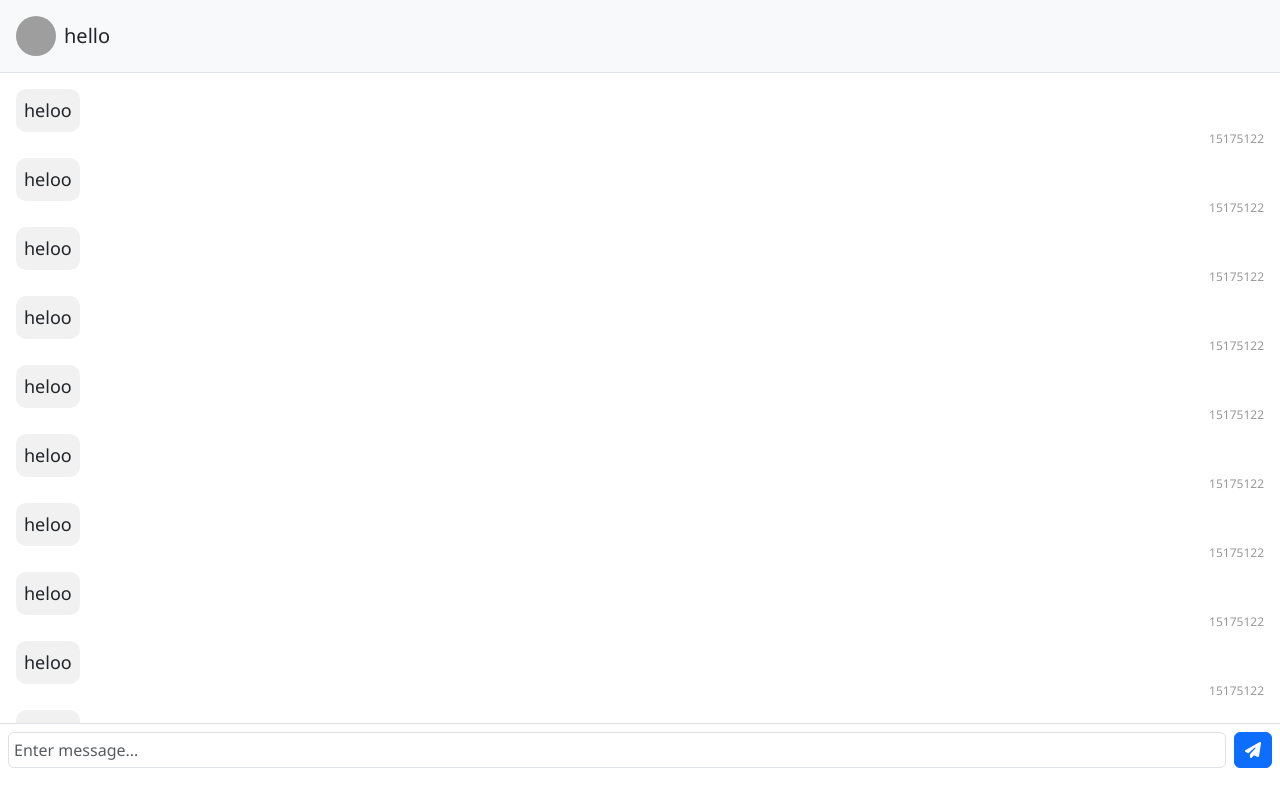
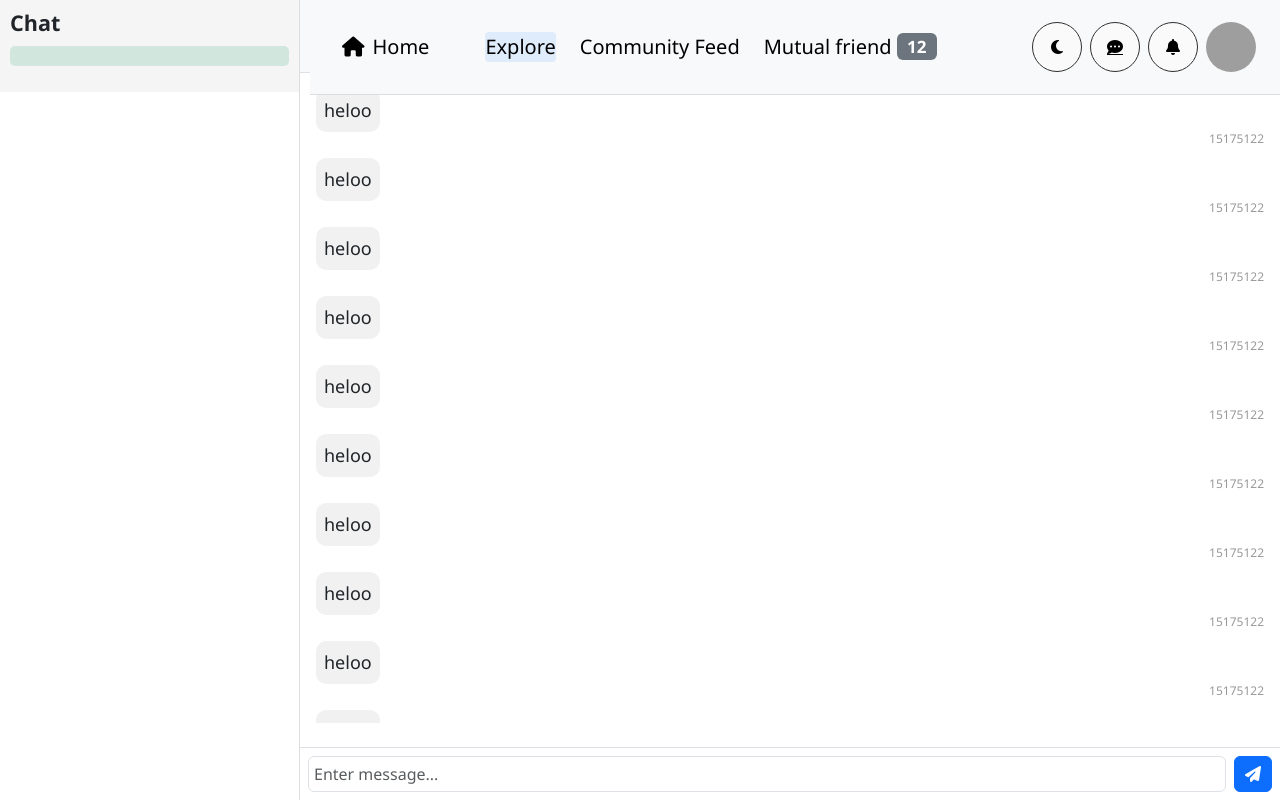
Before and after one commit to HoangThuy0105/VSocial, a Vue app: page /chat in a window 1280 px wide. Built offline with nearby package versions, Linux system fonts and the light colour scheme; grey boxes are pictures that could not be loaded.

Commit message:
updated chatlist and view

```diff
--- a/src/components/chat/ChatList.vue
+++ b/src/components/chat/ChatList.vue
@@ -1,74 +1,77 @@
 <template>
-  <div class="chat-view p-3">
-    <h5 v-if="currentChat">{{ currentChat.name }}</h5>
-    <div class="messages" ref="messagesContainer">
-      <div
-        v-for="(message, index) in currentChat?.messages"
-        :key="index"
-        class="message"
-        :class="{ sent: message.isSentByUser }"
+  <div class="chat-list">
+    <h5 class="chat-list-title">Chat</h5>
+    <ul class="chat-list-items">
+      <li
+        v-for="chat in chats"
+        :key="chat.id"
+        @click="selectChat(chat)"
+        :class="{ active: chat.id === currentChat?.id }"
+        class="chat-list-item"
       >
-        <span>{{ message.timestamp }} - {{ message.text }}</span>
-      </div>
-    </div>
-
-    <div class="input-group mt-3">
-      <input
-        v-model="newMessage"
-        @keyup.enter="sendMessage"
-        type="text"
-        class="form-control"
-        placeholder="Send..."
-      />
-      <button @click="sendMessage" class="btn btn-primary">Send</button>
-    </div>
+        <div class="chat-name">{{ chat.name }}</div>
+        <div class="chat-last-message">{{ chat.lastMessage }}</div>
+      </li>
+    </ul>
   </div>
 </template>
 
 <script>
-import { mapGetters } from "vuex";
-import { format } from "date-fns";
+import { mapActions, mapGetters } from "vuex";
 
 export default {
+  name: "ChatList",
   computed: {
-    ...mapGetters(["currentChat"]),
-  },
-  data() {
-    return {
-      newMessage: "",
-    };
+    ...mapGetters("chat", ["chats", "currentChat"]),
   },
   methods: {
-    sendMessage() {
-      if (this.newMessage.trim()) {
-        const timestamp = format(new Date(), "HH:mm:ss");
-        this.$store.dispatch("sendMessage", {
-          text: this.newMessage,
-          timestamp,
-        });
-        this.newMessage = "";
-        this.scrollToBottom();
-      }
-    },
-    scrollToBottom() {
-      this.$nextTick(() => {
-        const container = this.$refs.messagesContainer;
-        container.scrollTop = container.scrollHeight;
-      });
-    },
+    ...mapActions("chat", ["selectChat"]),
   },
 };
 </script>
 
 <style scoped>
-.message {
-  margin: 5px 0;
+.chat-list {
+  width: 100%;
+  background-color: #f5f5f5;
+  border-right: 1px solid #ddd;
   padding: 10px;
-  border-radius: 5px;
+  overflow-y: auto;
+  overflow-x: hidden;
 }
 
-.sent {
+.chat-list-title {
+  font-size: 1.2em;
+  font-weight: bold;
+  margin-bottom: 10px;
+}
+
+.chat-list-items {
+  list-style-type: none;
+  padding: 0;
+}
+
+.chat-list-item {
+  padding: 10px;
+  cursor: pointer;
+  border-radius: 5px;
+  margin-bottom: 5px;
+}
+
+.chat-list-item:hover {
+  background-color: #eaeaea;
+}
+
+.chat-name {
+  font-weight: bold;
+}
+
+.chat-last-message {
+  font-size: 0.9em;
+  color: #666;
+}
+
+.active {
   background-color: #d1e7dd;
-  text-align: right;
 }
 </style>
--- a/src/views/ChatView.vue
+++ b/src/views/ChatView.vue
@@ -1,20 +1,32 @@
 <template>
-  <div class="chat-view">
-  <!-- <div v-if="currentChat" class="chat-view"> -->
-    <ChatHeader :chat="currentChat" />
-    <ChatWindow :chats="chats" />
-    <ChatInput @send="handleSendMessage" />
+  <div class="d-flex flex-column">
+    <AppHeader />
+    <div class="chat-container">
+      <!-- ChatList bên trái -->
+      <div class="chat-list">
+        <ChatList />
+      </div>
+
+      <!-- ChatContent bên phải -->
+      <div class="chat-content">
+        <!-- Đặt ChatHeader ở đây, dưới AppHeader -->
+        <ChatHeader :chat="currentChat" />
+        <div class="chat-window">
+          <ChatWindow :chats="chats" />
+        </div>
+        <ChatInput @send="handleSendMessage" />
+      </div>
+    </div>
   </div>
-  <!-- <div v-else>
-    <p>Please select a conversation.</p>
-  </div> -->
 </template>
 
 <script>
-import { mapActions, mapGetters } from 'vuex';
+import { mapActions, mapGetters } from "vuex";
 import ChatHeader from "../components/chat/ChatHeader.vue";
 import ChatWindow from "../components/chat/ChatWindow.vue";
 import ChatInput from "../components/chat/ChatInput.vue";
+import ChatList from "../components/chat/ChatList.vue";
+import AppHeader from "../components/layout/AppHeader.vue";
 
 export default {
   name: "ChatView",
@@ -22,32 +34,43 @@ export default {
     ChatHeader,
     ChatWindow,
     ChatInput,
+    ChatList,
+    AppHeader,
   },
   computed: {
-    ...mapGetters('chat', ['chats', 'currentChat']),
+    ...mapGetters("chat", ["chats", "currentChat"]),
   },
-
-  // watch: {
-  //   chatId: {
-  //     immediate: true,
-  //     handler(newId) {
-  //       console.log('Current chat ID:', newId);
-  //       const chat = this.chats.find(c => c.id === newId);
-  //       console.log('Found chat:', chat);
-  //       if (chat) {
-  //         this.selectChat(chat);
-  //       } else {
-  //         console.error('Chat not found for ID:', newId);
-  //       }
-  //     },
-  //   },
-  // },
-
   methods: {
-    ...mapActions(['selectChat', 'sendMessage']),
+    ...mapActions(["selectChat", "sendMessage"]),
     handleSendMessage(messageText) {
       this.sendMessage(messageText);
     },
   },
 };
 </script>
+
+<style scoped>
+.chat-container {
+  display: flex;
+  height:  100vh;
+  width: 100%;
+}
+
+.chat-list {
+  width: 300px;
+  border-right: 1px solid #ddd;
+  overflow-y: auto;
+}
+
+/* ChatContent bên phải */
+.chat-content {
+  flex: 1;
+  display: flex;
+  flex-direction: column;
+}
+
+.chat-window {
+  flex: 1;
+  overflow-y: auto;
+}
+</style>
```
Also changed, not shown: src/components/chat/ChatInput.vue (+1 -37 lines).
